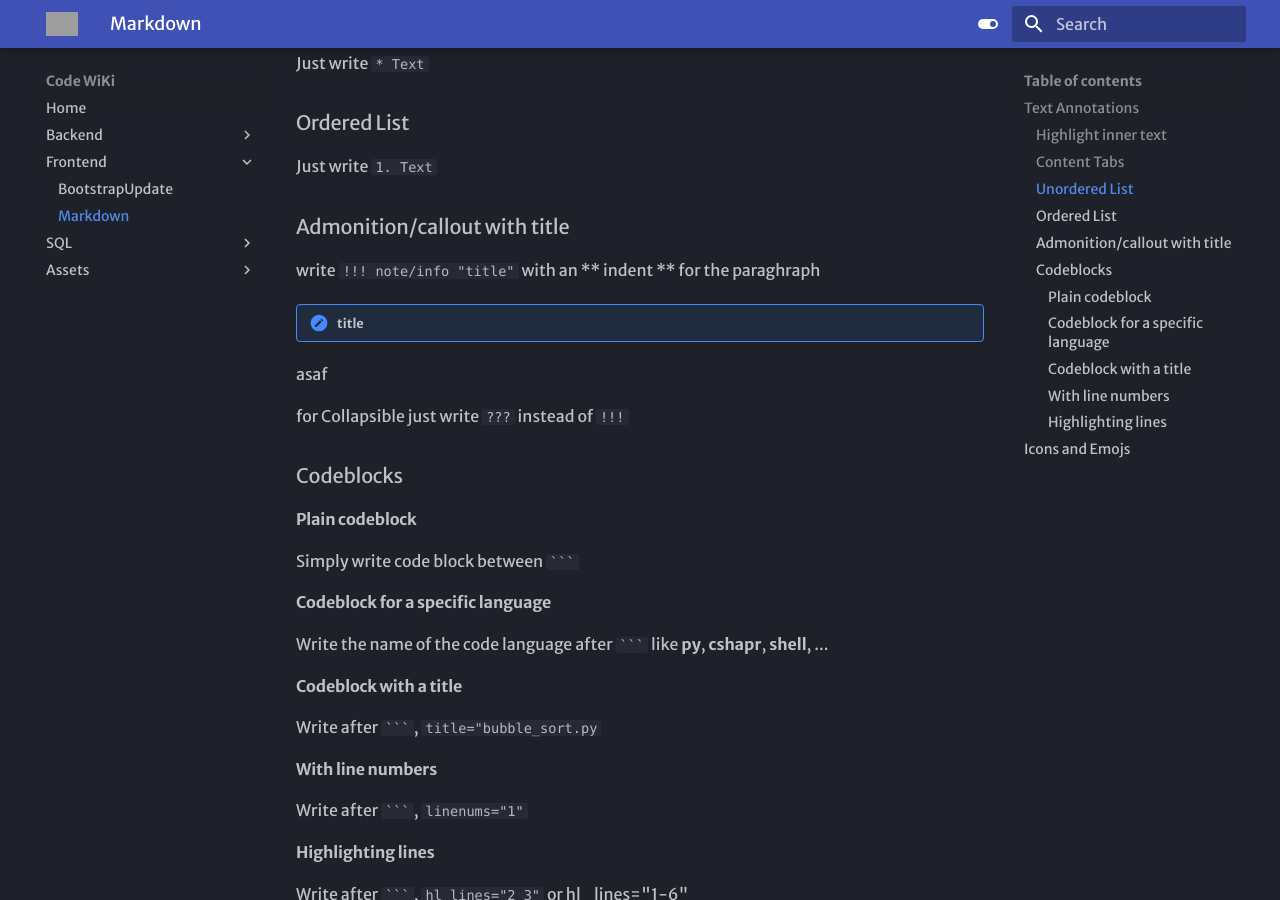
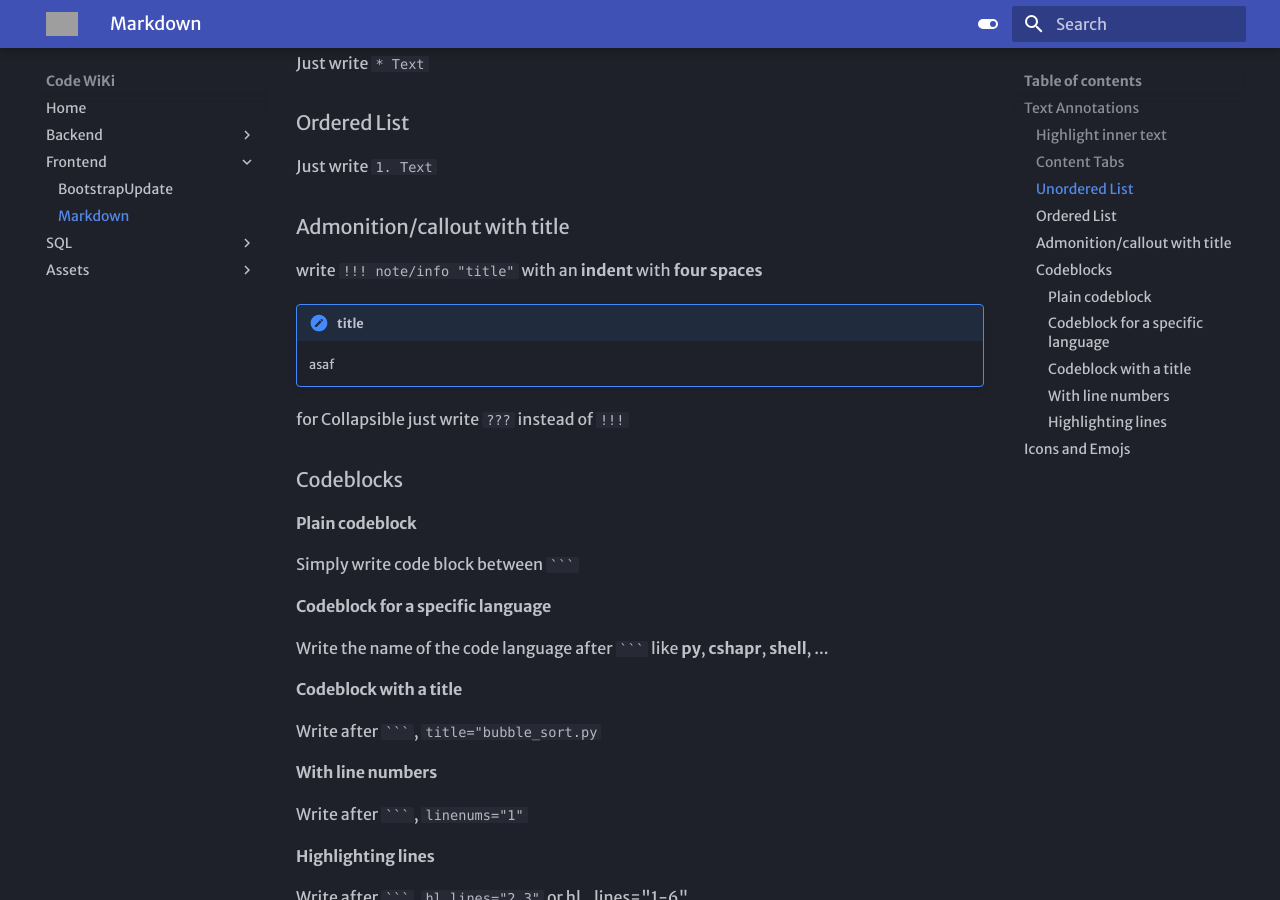
Before and after one commit to mkouhpayeh/code-wiki, an MkDocs documentation site: the page built from docs/Frontend/markdown.md, in a window 1280 px wide and 900 px high, scrolled down 433 px. Built offline with MkDocs 1.6.1 and Material for MkDocs 9.7.7, drawn with Linux system fonts in a browser that asks for light colours; emoji names are drawn with the system emoji font; some web fonts are replaced; grey boxes are pictures that could not be loaded.

Commit message:
Update markdown.md

```diff
--- a/docs/Frontend/markdown.md
+++ b/docs/Frontend/markdown.md
@@ -23,10 +23,9 @@ Just write ` * Text `
 Just write ` 1. Text `
 
 ### Admonition/callout with title
-write ` !!! note/info "title" ` with an ** indent ** for the paraghraph
+write ` !!! note/info "title" ` with an **indent** with **four spaces**
 !!! note "title"
-
-  asaf
+    asaf
 
 for Collapsible just write ` ??? ` instead of ` !!! `
 
```
